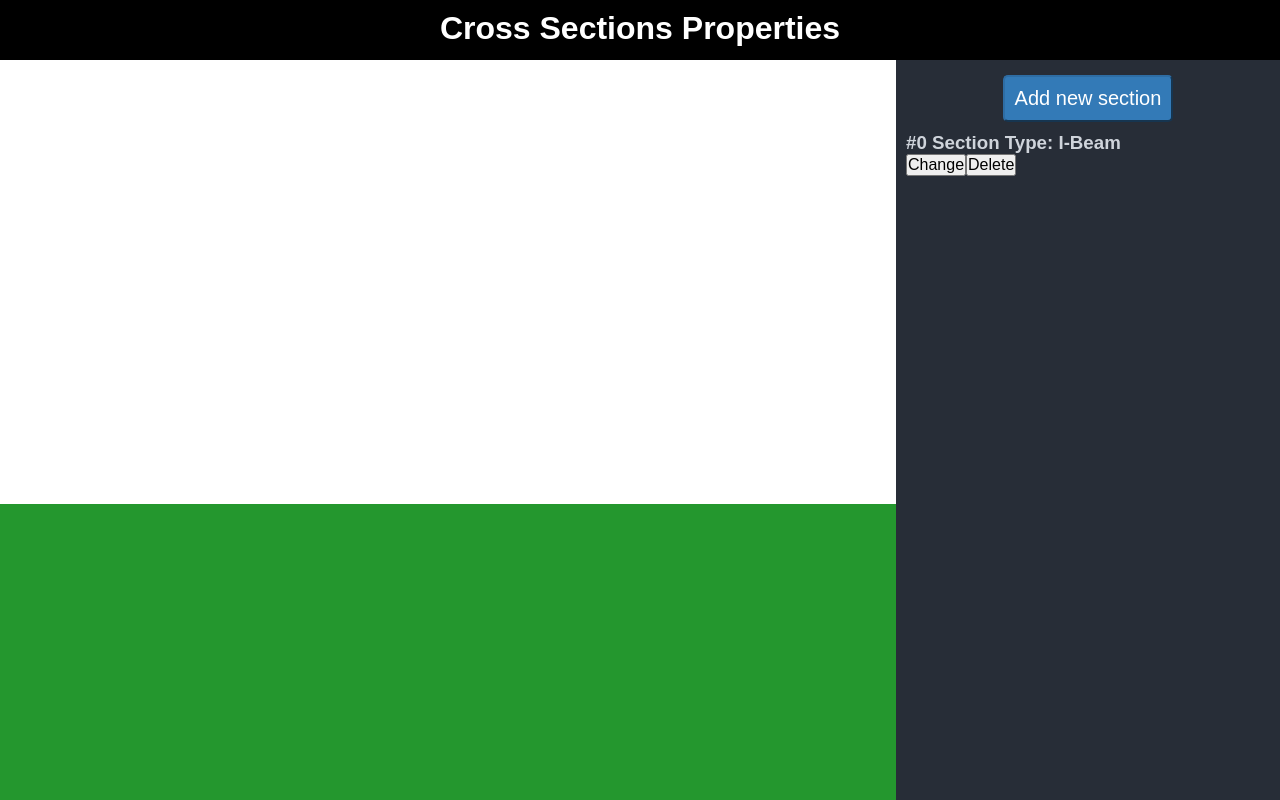
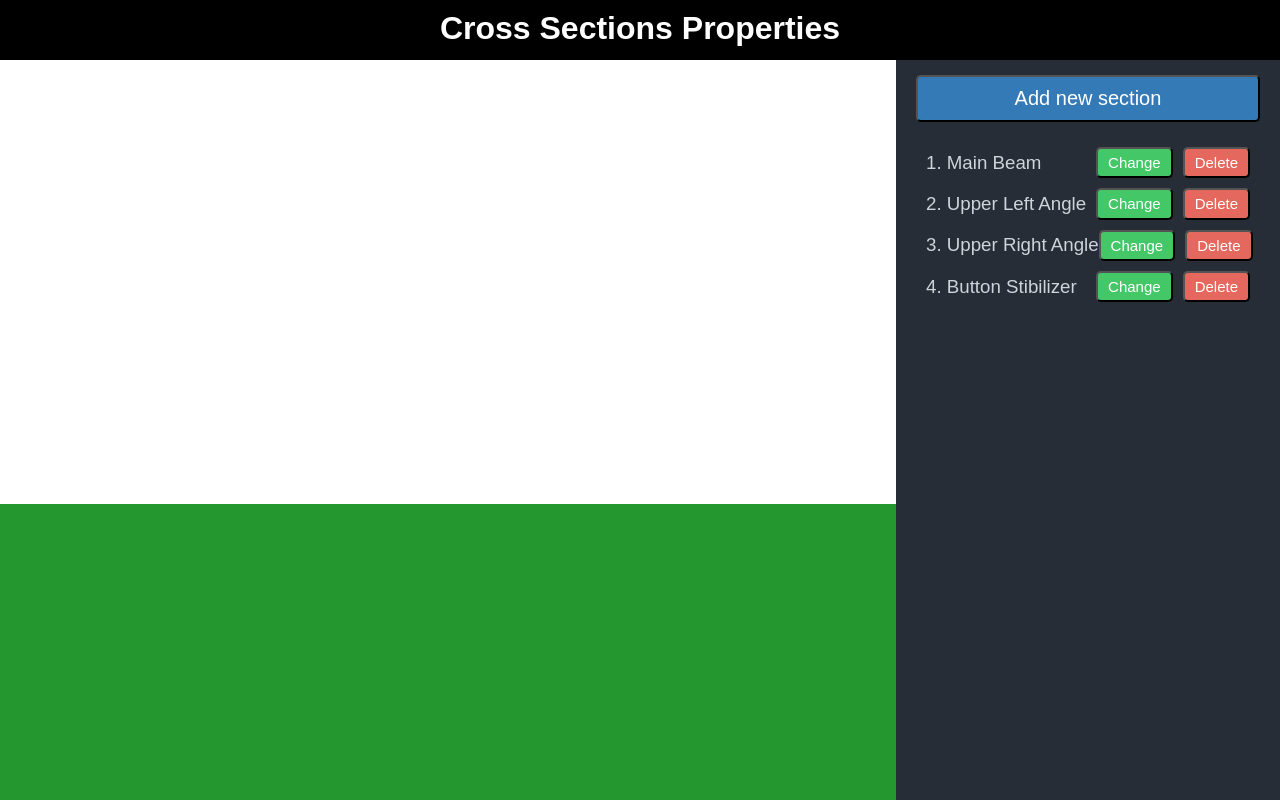
Before and after one commit to HusakYurii/sections-properties-calculator, a Vue app in the folder calculator/: page / in a window 1280 px wide. Built offline with nearby package versions, Linux system fonts and the light colour scheme.

Commit message:
Update code to try new infrustructire

```diff
--- a/calculator/src/App.vue
+++ b/calculator/src/App.vue
@@ -2,9 +2,20 @@
   <div id="app">
     <h1>Cross Sections Properties</h1>
     <div id="calculator">
-      <Canvas></Canvas>
-      <SectionsList></SectionsList>
-      <Results></Results>
+      <Canvas ref="canvas"></Canvas>
+
+      <SectionsList
+        v-on:addNewSection="showNewSectionPopup"
+        ref="sectionsList"
+      ></SectionsList>
+
+      <Results ref="results"></Results>
+
+      <NewSectionPopup
+        v-on:closePopup="closeSectionPopup"
+        v-on:addSection="addNewSection"
+        ref="newSectionPopup"
+      ></NewSectionPopup>
     </div>
   </div>
 </template>
@@ -12,18 +23,49 @@
 <script lang="ts">
 import { Component, Vue } from "vue-property-decorator";
 
+import NewSectionPopup, {
+  SectionPopupInterface,
+} from "./components/NewSectionPopup.vue";
+import SectionsList, {
+  SectionsListInterface,
+} from "./components/SectionsList.vue";
+import Results from "./components/Results.vue";
 import Canvas from "./components/Canvas.vue";
-import SectionsList from "./components/SectionsList.vue";
-import Results from "./components/Results.vue";
+
+import { getUniqueId, wrapRefsWith } from "./utils/Utils";
+import { SectionData, SectionTypes } from "./data/SectionData";
 
 @Component({
   components: {
     Canvas,
     SectionsList,
-    Results
+    NewSectionPopup,
+    Results,
+  },
+})
+export default class App extends Vue {
+  public closeSectionPopup(): void {
+    const popup = wrapRefsWith<SectionPopupInterface>(this, "newSectionPopup");
+    popup?.hide();
   }
-})
-export default class App extends Vue {}
+
+  public showNewSectionPopup(): void {
+    const popup = wrapRefsWith<SectionPopupInterface>(this, "newSectionPopup");
+    popup?.show();
+  }
+
+  public addNewSection(): void {
+    this.closeSectionPopup();
+
+    const sectionsList = wrapRefsWith<SectionsListInterface>(
+      this,
+      "sectionsList"
+    );
+    sectionsList?.addNewSection(
+      new SectionData(getUniqueId(), SectionTypes.TubeSection, "Test Section")
+    );
+  }
+}
 </script>
 
 <style>
--- a/calculator/src/components/Section.vue
+++ b/calculator/src/components/Section.vue
@@ -1,8 +1,22 @@
 <template>
   <div class="section">
-    <h3>{{ `#${sectionIndex} Section Type: ${sectionData.name}` }}</h3>
-    <button class="change-section">Change</button>
-    <button class="delete-section">Delete</button>
+    <h3>
+      {{ `${index}. ${sectionData.name}` }}
+    </h3>
+    <div>
+      <button
+        class="change-section"
+        @click.stop="$emit(`changeSection`, sectionData.id)"
+      >
+        Change
+      </button>
+      <button
+        class="delete-section"
+        @click.stop="$emit(`deleteSection`, sectionData.id)"
+      >
+        Delete
+      </button>
+    </div>
   </div>
 </template>
 
@@ -20,7 +34,82 @@ export default Vue.extend({
       type: Object as PropType<SectionData>,
     },
   },
+  computed: {
+    index(): string {
+      return String(this.sectionIndex + 1);
+    },
+  },
 });
 </script>
 
-<style></style>
+<style>
+.section {
+  display: flex;
+  flex-direction: row;
+  flex-wrap: nowrap;
+  justify-content: space-between;
+  align-items: center;
+  padding: 5px 10px;
+  border-radius: 5px;
+  transition: 0.3s;
+}
+.section:hover {
+  background-color: #019ad2;
+}
+.section > h3 {
+  color: #cfd4db;
+  font-weight: normal;
+  white-space: nowrap;
+}
+
+.section > div {
+  display: flex;
+  flex-direction: row;
+  flex-wrap: nowrap;
+}
+
+/* Buttons common style */
+.change-section,
+.delete-section {
+  border-radius: 5px;
+  cursor: pointer;
+  color: #ffffff;
+  font-size: 15px;
+  padding: 5px 10px;
+}
+
+/* Change sectin Button */
+.change-section {
+  background-color: #44c767;
+  margin-right: 10px;
+}
+
+.change-section:hover {
+  background-color: #5cbf2a;
+}
+
+.change-section:active {
+  position: relative;
+  top: 1px;
+}
+.change-section:focus {
+  outline: none;
+}
+
+/* Delete section Button */
+.delete-section {
+  background-color: #e4685d;
+}
+
+.delete-section:hover {
+  background-color: #eb675e;
+}
+
+.delete-section:active {
+  position: relative;
+  top: 1px;
+}
+.delete-section:focus {
+  outline: none;
+}
+</style>
--- a/calculator/src/components/SectionsList.vue
+++ b/calculator/src/components/SectionsList.vue
@@ -1,7 +1,7 @@
 <template>
   <div id="sections">
     <div id="add-section">
-      <button>
+      <button @click.stop="$emit(`addNewSection`)">
         Add new section
       </button>
     </div>
@@ -11,6 +11,8 @@
         v-bind:sectionData="section"
         v-bind:sectionIndex="index"
         v-bind:key="section.id"
+        v-on:changeSection="onChangeSection"
+        v-on:deleteSection="onDeleteSection"
       ></Section>
     </div>
   </div>
@@ -20,7 +22,13 @@
 import Vue from "vue";
 import Section from "./Section.vue";
 
+import { getUniqueId } from "../utils/Utils";
 import { SectionTypes, SectionData } from "../data/SectionData";
+
+export interface SectionsListInterface {
+  isMaxSections: () => boolean;
+  addNewSection: (data: SectionData) => void;
+}
 
 export default Vue.extend({
   name: "SectionsList",
@@ -29,8 +37,42 @@ export default Vue.extend({
   },
   data() {
     return {
-      sections: [new SectionData("adf", SectionTypes.ISection, "I-Beam")],
+      maxSections: 19,
+      sections: [
+        new SectionData(getUniqueId(), SectionTypes.ISection, "Main Beam"),
+        new SectionData(
+          getUniqueId(),
+          SectionTypes.LSection,
+          "Upper Left Angle"
+        ),
+        new SectionData(
+          getUniqueId(),
+          SectionTypes.CSection,
+          "Upper Right Angle"
+        ),
+        new SectionData(
+          getUniqueId(),
+          SectionTypes.CSection,
+          "Button Stibilizer"
+        ),
+      ],
     };
+  },
+  methods: {
+    onChangeSection(id: string): void {
+      console.log(id);
+    },
+    onDeleteSection(id: string): void {
+      this.sections = this.sections.filter((section) => section.id !== id);
+    },
+    addNewSection(data: SectionData): void {
+      this.sections.push(data);
+    },
+  },
+  computed: {
+    isMaxSections(): boolean {
+      return this.sections.length >= this.maxSections;
+    },
   },
 });
 </script>
@@ -44,11 +86,11 @@ export default Vue.extend({
   top: 0;
   right: 0;
   background-color: #272d37;
-  color: #cfd4db;
 }
-
+/* Add section button container and button */
 #add-section {
   display: flex;
+  flex-direction: column;
   align-content: center;
   justify-content: space-evenly;
   padding: 10px;
@@ -56,19 +98,33 @@ export default Vue.extend({
 
 #add-section > button {
   background-color: #337ab7;
-  border-color: #2e6da4;
   border-radius: 5px;
-  display: inline-block;
   cursor: pointer;
   color: #ffffff;
   font-size: 20px;
   padding: 10px;
 }
+
 #add-section > button:hover {
   background: linear-gradient(to bottom, #0688fa 5%, #2dabf9 100%);
   background-color: #0688fa;
 }
+
+#add-section > button:active {
+  position: relative;
+  top: 1px;
+}
+
 #add-section > button:focus {
   outline: none;
 }
+
+/* Sections list */
+#sections-list {
+  display: flex;
+  flex-direction: column;
+  align-content: center;
+  justify-content: space-evenly;
+  padding: 10px;
+}
 </style>
```
